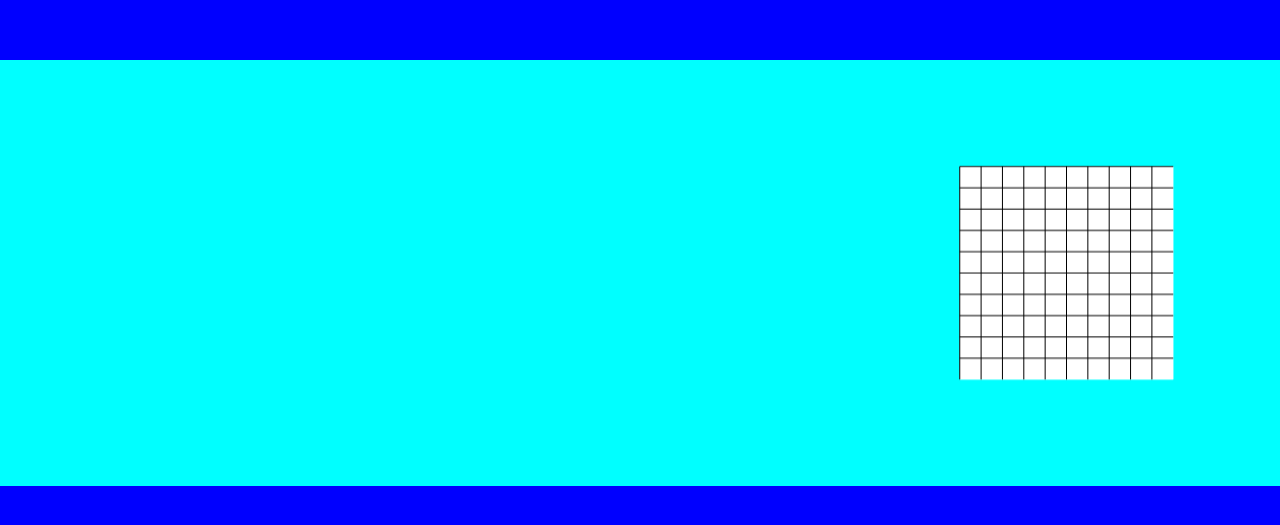
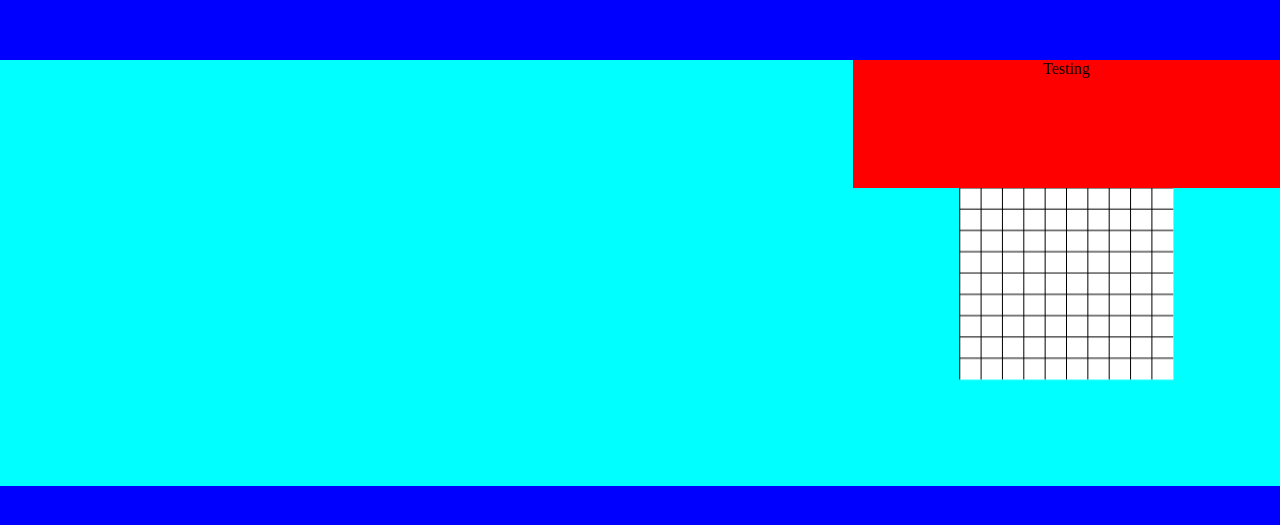
Before and after one commit to Eros-Rama/chaos, a website built with webpack: page public/index.html in a window 1280 px wide. Shown: the part 127-652 px from the top of the page. Built offline with nearby package versions, Linux system fonts and the light colour scheme.

Commit message:
Add canvas overlay
Will be used for UI that is easier to implement using the DOM.

```diff
--- a/public/index.html
+++ b/public/index.html
@@ -14,12 +14,17 @@
             <div id="game-ui">
                 <div id="friendly" class="game-ui-segment">
                     <canvas id="friendly-canvas" class="game-canvas"></canvas>
+                    <div id="friendly-overlay" class="canvas-overlay"></div>
                 </div>
                 <div id="neutral" class="game-ui-segment">
                     <canvas id="neutral-canvas" class="game-canvas"></canvas>
+                    <div id="neutral-overlay" class="canvas-overlay"></div>
                 </div>
                 <div id="enemy" class="game-ui-segment">
                     <canvas id="enemy-canvas" class="game-canvas"></canvas>
+                    <div id="enemy-overlay" class="canvas-overlay">
+                        <div id="selection-bar" style="width: 100%; height: 30%; background-color: red; text-align: center;"> Testing </div>
+                    </div>
                 </div>
             </div>
         </div>
--- a/public/style.css
+++ b/public/style.css
@@ -24,10 +24,6 @@ body {
     justify-content: center;
 }
 
-.game-ui-segment {
-    position: relative;
-}
-
 @media (orientation: landscape) {
   #game-ui {
     flex-direction: row;
@@ -48,9 +44,20 @@ body {
   }
 }
 
+.game-ui-segment {
+    position: relative;
+}
+
 .game-canvas {
+    position: absolute;
     width: 100%;
     height: 100%;
 
     background-color: cyan; /* TODO: Remove, for testing */
 }
+
+.canvas-overlay {
+    position: relative;
+    width: 100%;
+    height: 100%;
+}
--- a/src/index.ts
+++ b/src/index.ts
@@ -5,6 +5,10 @@ console.log("Game script start")
 const friendlyCanvas = document.getElementById("friendly-canvas") as HTMLCanvasElement
 const neutralCanvas = document.getElementById("neutral-canvas") as HTMLCanvasElement
 const enemyCanvas = document.getElementById("enemy-canvas") as HTMLCanvasElement
+
+const friendlyOverlay = document.getElementById("friendly-overlay") as HTMLDivElement
+const neutralOverlay = document.getElementById("neutral-overlay") as HTMLDivElement
+const enemyOverlay = document.getElementById("enemy-overlay") as HTMLDivElement
 
 const ctx = enemyCanvas.getContext("2d") as CanvasRenderingContext2D
 
@@ -61,10 +65,10 @@ function scaleGrid(e: WheelEvent) {
 
     grid.scale -= e.deltaY * 0.001
 }
-enemyCanvas.addEventListener("wheel", scaleGrid, { passive: false })
+enemyOverlay.addEventListener("wheel", scaleGrid, { passive: false })
 
 let mouseDown = false;
-enemyCanvas.addEventListener("mousedown", (e) => {
+enemyOverlay.addEventListener("mousedown", (e) => {
     mouseDown = true
 
     const coords = grid.coordsToRowsAndColumns(e.offsetX, e.offsetY)
@@ -77,8 +81,8 @@ enemyCanvas.addEventListener("mousedown", (e) => {
 
     render()
 }, { passive: true })
-enemyCanvas.addEventListener("mouseup", (_) => { mouseDown = false }, { passive: true })
-enemyCanvas.addEventListener("mouseleave", (_) => { mouseDown = false }, { passive: true })
+enemyOverlay.addEventListener("mouseup", (_) => { mouseDown = false }, { passive: true })
+enemyOverlay.addEventListener("mouseleave", (_) => { mouseDown = false }, { passive: true })
 
 function offsetGrid(e: MouseEvent) {
     e.preventDefault()
@@ -87,4 +91,4 @@ function offsetGrid(e: MouseEvent) {
         grid.offset(grid.offsetX + e.movementX, grid.offsetY + e.movementY)
     }
 }
-enemyCanvas.addEventListener("mousemove", offsetGrid, { passive: false })
+enemyOverlay.addEventListener("mousemove", offsetGrid, { passive: false })
```
